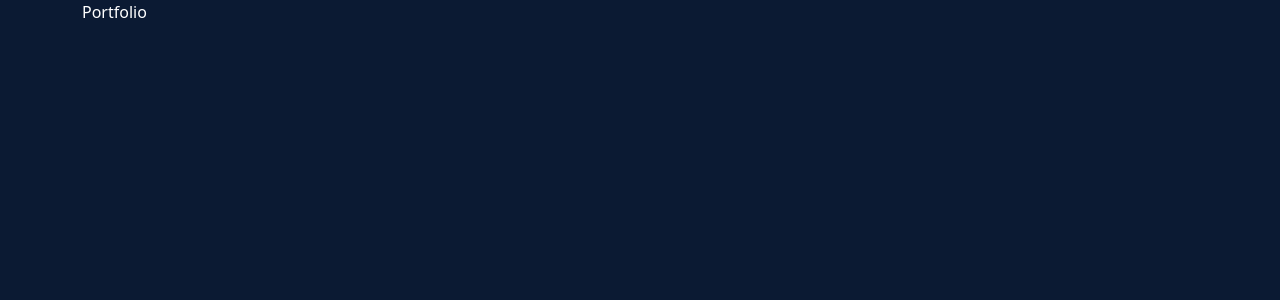
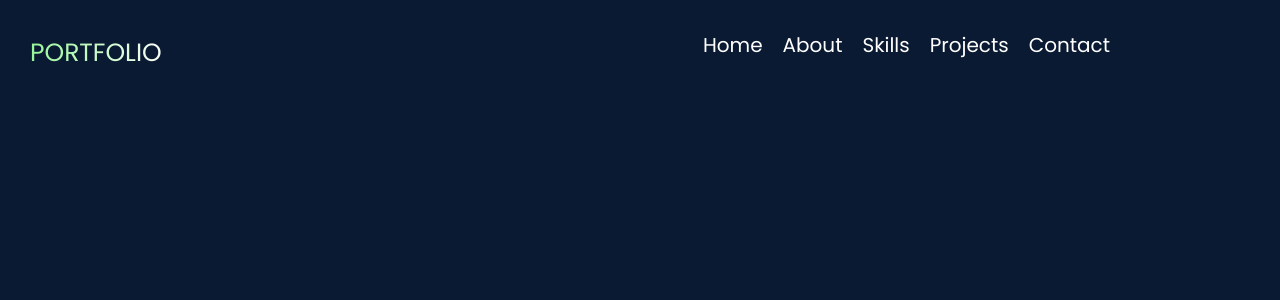
Before and after one commit to NishuPriya05/Portfolio, a React (Vite) app: page / in a window 1280 px wide. Shown: the top 300 px of the page. Built offline with nearby package versions, Linux system fonts and the light colour scheme.

Commit message:
designing nav bar

```diff
--- a/package.json
+++ b/package.json
@@ -11,7 +11,8 @@
   },
   "dependencies": {
     "react": "^18.3.1",
-    "react-dom": "^18.3.1"
+    "react-dom": "^18.3.1",
+    "react-scroll": "^1.9.0"
   },
   "devDependencies": {
     "@eslint/js": "^9.17.0",
--- a/src/App.jsx
+++ b/src/App.jsx
@@ -1,10 +1,13 @@
+import Home from "./Components/Home";
 import Navbar from "./Components/Navbar";
+import './index.css'
 
 const App = () => {
   return (
     <>
-      <div className="h-auto w-full overflow-hidden">
+      <div >
         <Navbar />
+        <Home />
       </div>
     </>
   );
--- /dev/null
+++ b/src/Components/About.jsx
@@ -0,0 +1,5 @@
+function About() {
+  return <div id="about">About</div>;
+}
+
+export default About;
--- a/src/Components/Contact.jsx
+++ b/src/Components/Contact.jsx
@@ -1,7 +1,7 @@
 
 const Contact = () => {
   return (
-    <div>
+    <div id="contact">
 
     </div>
   )
--- a/src/Components/Home.jsx
+++ b/src/Components/Home.jsx
@@ -1,7 +1,7 @@
 
 const Home = () => {
   return (
-    <div>
+    <div id="home">
 
     </div>
   )
--- a/src/Components/Navbar.jsx
+++ b/src/Components/Navbar.jsx
@@ -1,10 +1,58 @@
+import { Link } from "react-scroll";
+import "../index.css";
 const Navbar = () => {
   return (
     <>
-      <div className="container">
-        <div className="left">Portfolio</div>
+      <div className="container nav_bar">
+        <div className="left my_item">PORTFOLIO</div>
         <div className="right">
-
+          <ul>
+            <Link
+              to="home"
+              activeClass="active"
+              spy={true}
+              smooth={true}
+              duration={500}
+            >
+              <li>Home</li>
+            </Link>
+            <Link
+              to="about"
+              activeClass="active"
+              spy={true}
+              smooth={true}
+              duration={500}
+            >
+              <li>About</li>
+            </Link>
+            <Link
+              to="skills"
+              activeClass="active"
+              spy={true}
+              smooth={true}
+              duration={500}
+            >
+              <li>Skills</li>
+            </Link>
+            <Link
+              to="projects"
+              activeClass="active"
+              spy={true}
+              smooth={true}
+              duration={500}
+            >
+              <li>Projects</li>
+            </Link>
+            <Link
+              to="contact"
+              activeClass="active"
+              spy={true}
+              smooth={true}
+              duration={500}
+            >
+              <li>Contact</li>
+            </Link>
+          </ul>
         </div>
       </div>
     </>
--- a/src/Components/Projects.jsx
+++ b/src/Components/Projects.jsx
@@ -1,6 +1,6 @@
 const Projects = () => {
   return (
-    <div>
+    <div id="projects">
 
     </div>
   )
--- a/src/Components/Skills.jsx
+++ b/src/Components/Skills.jsx
@@ -1,7 +1,7 @@
 
 const Skills = () => {
   return (
-    <div>
+    <div id="skills">
 
     </div>
   )
--- a/src/index.css
+++ b/src/index.css
@@ -1,4 +1,52 @@
+@import url("https://fonts.googleapis.com/css2?family=Poppins:ital,wght@0,100;0,200;0,300;0,400;0,500;0,600;0,700;0,800;0,900;1,100;1,200;1,300;1,400;1,500;1,600;1,700;1,800;1,900&display=swap");
+* {
+  margin: 0;
+  padding: 0;
+  box-sizing: border-box;
+  font-family: "Poppins", serif;
+}
+
 body {
   background-color: rgb(11, 26, 51);
+}
+
+.nav_bar {
+  display: flex;
+  justify-content: space-between;
+  align-items: center;
+  padding: 20px;
+  position: fixed;
+  top: 0;
+}
+
+ul a{
+  cursor: pointer;
+}
+
+a:hover{
+  color: rgb(107, 211, 211) !important;
+  border-bottom: 2px solid white;
+}
+.active {
+  color: rgb(107, 211, 211) !important;
+  border-bottom: 2px solid white;
+}
+
+ul {
+  display: flex;
+  justify-content: center;
+  align-items: center;
+  gap: 20px;
+  padding: 10px;
+  font-size: 20px;
+  list-style: none;
   color: white;
 }
+
+.my_item {
+  font-size: 25px;
+  background: linear-gradient(to right, rgb(145, 245, 145), white);
+  background-clip: text;
+  color: transparent;
+  padding: 10px;
+}
```
Also changed, not shown: src/Components/Experience.jsx (deleted), 1 other file (tests, documents, lock files or other folders).
